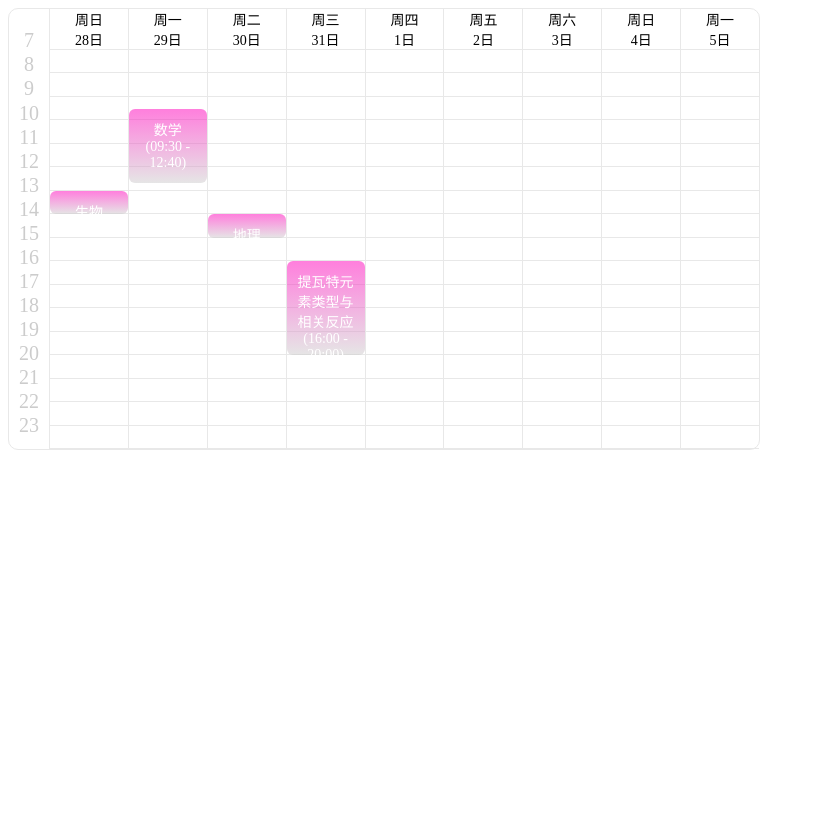
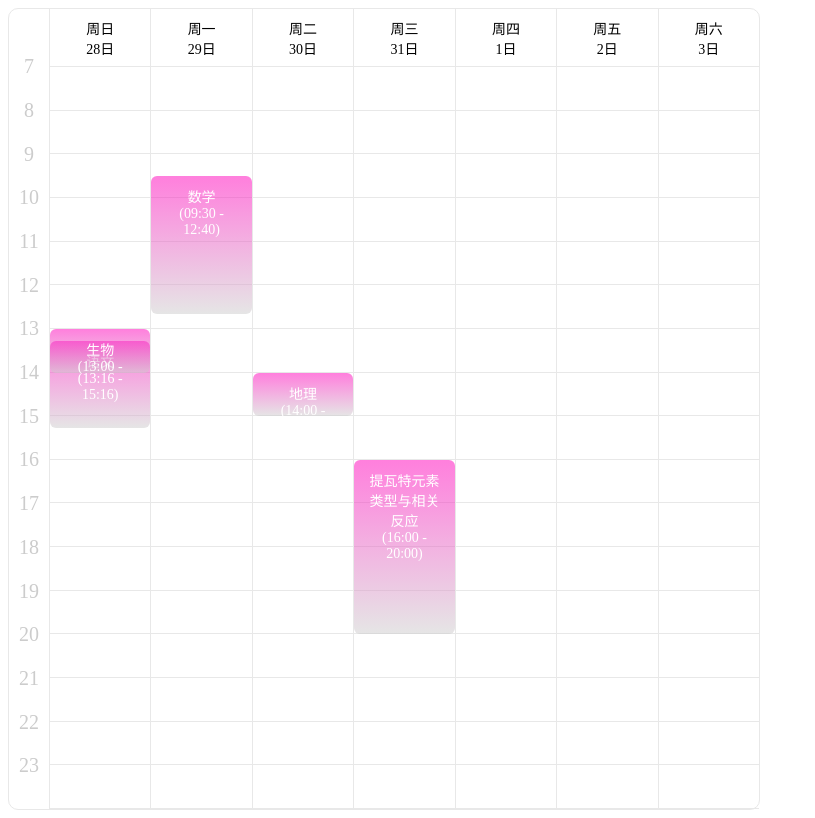
Before and after one commit to CRYM68/ISYM-UI-VUE3, a Vue app: page / in a window 1280 px wide. Shown: the whole page, without its empty margins (0-815 px from the left). Built offline with nearby package versions, Linux system fonts and the light colour scheme.

Commit message:
增加props和时间的校验

```diff
--- a/src/App.vue
+++ b/src/App.vue
@@ -1,7 +1,23 @@
 <script setup>
+import { reactive } from 'vue';
 // import HelloWorld from './components/HelloWorld.vue'
 // import TheWelcome from './components/TheWelcome.vue'
 import Schedule from './components/Schedule/index.vue'
+const sheduleAttrs = reactive({
+  tableConfig: {
+    startDate: new Date(), // 开始日期
+        // 结束日期与显示天数有一个就行
+        // endDate: "", // 结束日期
+        days: 7, // 显示天数
+        timeRange: [7, 23], // 时间范围
+        select: false,
+        // 选择模式下，选择块是否可以覆盖其他类型块
+        selectCover: true,
+        // 选择块数量限制
+        selectNumberRestrict: -1,
+  }
+})
+
 </script>
 
 <template>
@@ -10,10 +26,12 @@ import Schedule from './components/Schedule/index.vue'
   </header>
 
   <main>
-    <Schedule />
+    <Schedule v-bind="sheduleAttrs" class="schedule" />
   </main>
 </template>
 
 <style scoped>
-
+.schedule{
+  height: 100vh;
+}
 </style>
--- a/src/components/Schedule/index.vue
+++ b/src/components/Schedule/index.vue
@@ -92,7 +92,6 @@
             </div>
             <!-- v-if="targetIndex[0] === index && targetIndex[1] === i" -->
 
-
             <!-- v-if="!(targetIndex[0] === index && targetIndex[1] === i)" -->
           </div>
 
@@ -170,10 +169,22 @@ let within_hours = 0;
 let min_time = 1;
 
 const Block = function (target, that) {
-  console.log(target);
+  this.startTimeDateObject = new Date(target.startTime);
+  if (this.startTimeDateObject.toString() === "Invalid Date")
+    throw new Error("Invalid startTime");
+  this.endTimeDateObject = new Date(target.endTime);
+  if (this.endTimeDateObject.toString() === "Invalid Date")
+    throw new Error("Invalid endTime");
+  if (this.endTimeDateObject < this.startTimeDateObject)
+    throw new Error("Invalid data.The end time should be longer than the start time");
+  if (
+    this.endTimeDateObject.getFullYear() !== this.startTimeDateObject.getFullYear() ||
+    this.endTimeDateObject.getMonth() !== this.startTimeDateObject.getMonth() ||
+    this.endTimeDateObject.getDate() !== this.startTimeDateObject.getDate()
+  )
+    throw new Error("Invalid data.The start time and end time should be the same day");
   let height = (start, end) =>
     Math.floor((end - start) / 60000) * (hours_height / 60);
-
   // 计算以tboby为父元素的top
   let top = function (start) {
     const timeRangeStart = that.tableAttrs.timeRange[0];
@@ -181,8 +192,6 @@ const Block = function (target, that) {
     return (distanceHours * 60 + start.getMinutes()) * (hours_height / 60);
   };
   this.content = target.content || "无名"; // 课程名称（模块名称)
-  this.startTimeDateObject = new Date(target.startTime);
-  this.endTimeDateObject = new Date(target.endTime);
   this.startTimeText = this.startTimeDateObject.formatTime("HH:MM");
   this.endTimeText = this.endTimeDateObject.formatTime("HH:MM");
   this.dateText = this.startTimeDateObject.formatTime("YYYY/MM/DD");
@@ -193,7 +202,7 @@ const Block = function (target, that) {
 class SelectBlock extends Block {
   constructor(target, that, index) {
     super(target, that);
-    const { roof, base } = that.computeRootAndBase(this, index)
+    const { roof, base } = that.computeRootAndBase(this, index);
     this.roof = roof;
     this.base = base;
   }
@@ -201,21 +210,37 @@ class SelectBlock extends Block {
 
 export default {
   props: {
-    tableAttrs: {
-      default: {
-        startDate: new Date(), // 开始日期
-        // 结束日期与显示天数有一个就行
-        endDate: "", // 结束日期
-        days: 9, // 显示天数
-        timeRange: [7, 23], // 时间范围
-        select: true,
-        // 选择模式下，选择块是否可以覆盖其他类型块
-        selectCover: false
+    tableConfig: {
+      type: Object,
+      validator: function (value) {
+        for (const key in value) {
+          const target = value[key];
+          switch (key) {
+            case "startDate":
+              if (
+                !(
+                  target instanceof Date ||
+                  new Date(target).toString() == "Invalid Date"
+                )
+              )
+                return false;
+              break;
+            case "days":
+            case "selectNumberRestrict":
+              if (!(typeof target === "number")) return false;
+              break;
+            case "timeRange":
+              if (!(0 < target[0] && target[0] < target[1] && target[1] < 24))
+                return false;
+              break;
+            case "select":
+            case "selectCover":
+              if (!(typeof target === "boolean")) return false;
+              break;
+          }
+        }
+        return true;
       },
-    },
-
-    color: {
-      default: "#000000",
     },
 
     data: {
@@ -223,7 +248,12 @@ export default {
       default: [
         {
           content: "语文", // 显示内容
-          startTime: "2023/05/27 09:00", // 开始时间
+          startTime: new Date(), // 开始时间
+          endTime: new Date(Date.now() + 2 * 60 * 60 *1000), // 结束时间
+        },
+        {
+          content: "Error", // 显示内容
+          startTime: "jkl", // 开始时间
           endTime: "2023/05/27 12:00", // 结束时间
         },
         {
@@ -252,26 +282,6 @@ export default {
           endTime: "2023/05/31 20:00", // 结束时间
         },
       ],
-    },
-
-    time: {
-      type: String,
-      default: null,
-    },
-    // 课表展示对象的id
-    // targetId: {
-    // default: uni.getStorageSync('userId')
-    // },
-    // 课表类型 1 学员 2 教师
-    type: {
-      type: Number,
-      default: 1,
-    },
-
-    // 选择模式
-    select: {
-      type: Boolean,
-      default: false,
     },
 
     // 选择块数量限制
@@ -312,60 +322,28 @@ export default {
 
   data() {
     return {
-      table: [
-        // // 主渲染变量
-        // {
-        //   day: "27",
-        //   date: "27",
-        //   // 原来课程
-        //   plan: [
-        //     {
-        //       id: "", // 数据id
-        //       courseName: "你好世界", // 课程名称（模块名称）
-        //       height: 100, // 个体高度
-        //       top: "", // 与顶部距离
-        //       state: "", // 是否有老师接单（ 学生与讲师数据结构有差异 ）
-        //       status: "", // 状态
-        //     },
-        //   ],
-        //   // 选择块
-        //   select: [
-        //     // 一个选择块必有参数
-        //     {
-        //       height: 0,
-        //       top: 0,
-        //       startTime: "",
-        //       endTime: "",
-        //     },
-        //   ],
-        //   // 供选择块
-        //   assign: [
-        //     // 一个供选择块必有参数
-        //     {
-        //       // 一个供选择中的选择快必有参数
-        //       selected_time: {
-        //         top: "",
-        //         height: "",
-        //         startTime: "",
-        //         endTime: "",
-        //       },
-        //     },
-        //   ],
-        // },
-      ],
-
-      // 关于时间选择的一些参数
-      targetIndex: null,
-
-      // 小时高度
-      timestampItemHeight: 0,
-
-      // 解决视图不更新问题
-      update: false,
+      table: [],
     };
   },
 
   computed: {
+    tableAttrs() {
+      return Object.assign(
+        {
+          startDate: new Date(), // 开始日期
+          // 结束日期与显示天数有一个就行
+          // endDate: "", // 结束日期
+          days: 7, // 显示天数
+          timeRange: [7, 23], // 时间范围
+          select: true,
+          // 选择模式下，选择块是否可以覆盖其他类型块
+          selectCover: false,
+          // 选择块数量限制
+          selectNumberRestrict: -1,
+        },
+        this.tableConfig
+      );
+    },
     timestamp() {
       const [start, end] = this.tableAttrs.timeRange;
       const stamp = [];
@@ -432,11 +410,12 @@ export default {
 
     // 计算一个时间块的上限下限位置
     computeRootAndBase(block, index) {
-      console.log('block', block, index);
+      console.log("block", block, index);
       // 上方元素的底部top（元素的最大顶部top，下方元素的顶部top（元素底部最大top）
-      let roof = 0, base = tbody;
-      if(this.tableAttrs.selectCover) return { roof, base };
-      const tl = this.table[index]
+      let roof = 0,
+        base = tbody;
+      if (this.tableAttrs.selectCover) return { roof, base };
+      const tl = this.table[index];
       // 总计此tl上的selectblock与block
       let target = tl.block.concat(tl.selectBlock);
 
@@ -489,10 +468,10 @@ export default {
       // 根据top(与tbody的距离)计算时间
       // console.log('top', top);
       // 极限值判断
-      if(top === tbody) {
+      if (top === tbody) {
         let hours = this.tableAttrs.timeRange[1] + 1;
-        if(hours === 24) hours = 0;
-        return (hours < 10 ? "0" + hours : hours) + ':' + '00'
+        if (hours === 24) hours = 0;
+        return (hours < 10 ? "0" + hours : hours) + ":" + "00";
       }
       const timeRangeStart = this.tableAttrs.timeRange[0];
       const totalMinute = (top * 60) / hours_height; // 总分钟数
@@ -511,7 +490,6 @@ export default {
       //   (hours += 1), (minute = 0);
       // }
 
-
       return (
         (hours < 10 ? "0" + hours : hours) +
         ":" +
@@ -525,30 +503,30 @@ export default {
 
     // 添加普通选择块
     appendSelectBlock(event, tlIndex, index) {
-      console.log("appendSelectBlock", event, tlIndex);
       if (!this.tableAttrs.select) return; // 是否开启选择模式
       let top = event.target.offsetTop; // 点击元素与tbody距离
       const dateText = this.table[tlIndex].dateText;
-      const timeRangeStart = this.tableAttrs.timeRange[0]
+      const timeRangeStart = this.tableAttrs.timeRange[0];
       let obj = new SelectBlock(
         {
           // 会有误差出现
           // startTime: dateText + " " + this.computeTimeByTop(top),
           // endTime: dateText + " " + this.computeTimeByTop(hours_height + top),
-          startTime: (function(){
+          startTime: (function () {
             let hours = timeRangeStart + index;
-            return `${dateText} ${(hours < 10 ? "0" + hours : hours)}:00`;
+            return `${dateText} ${hours < 10 ? "0" + hours : hours}:00`;
           })(),
 
-          endTime: (function(){
+          endTime: (function () {
             let hours = timeRangeStart + index + 1;
-            return `${dateText} ${(hours < 10 ? "0" + hours : hours)}:00`;
+            return `${dateText} ${hours < 10 ? "0" + hours : hours}:00`;
           })(),
         },
-        this, tlIndex
+        this,
+        tlIndex
       );
       // let {roof, base} = this.computeRootAndBase()
-      this.table[tlIndex].selectBlock.push(obj)
+      this.table[tlIndex].selectBlock.push(obj);
       // let currentTime = new Date();
       // currentTime.setHours(currentTime.getHours() + within_hours); // 当前时间的12小时后
 
@@ -654,9 +632,9 @@ export default {
       let top = target.top - change;
       let limitTop = target.top + target.height - hours_height;
       if (top < target.roof) {
-        top = target.roof
+        top = target.roof;
         height = target.height + target.top - target.roof;
-        console.log('height', height);
+        console.log("height", height);
       } else if (top > limitTop) top = limitTop;
 
       if (height <= hours_height) {
@@ -965,10 +943,14 @@ export default {
       // };
 
       this.data.forEach((item) => {
+        try {
           item = Object.assign(item, new Block(item, this));
           this.table.forEach((e) => {
             if (e.dateText === item.dateText) e.block.push(item);
           });
+        } catch (err) {
+          console.error(err);
+        }
       });
       console.log("data", this.data, this.table);
       // }
@@ -1027,7 +1009,7 @@ export default {
         this.dateText = date.formatTime("YYYY/MM/DD");
         // 便面后面push数据报错，这里先定义
         this.block = [];
-        if(select) this.selectBlock = [];
+        if (select) this.selectBlock = [];
         // this.assign = [];
         this.dayText = date.getDayText("周");
       };
@@ -1048,12 +1030,14 @@ export default {
       this.$nextTick(() => {
         tbody = document.querySelector("#tbody").offsetHeight;
         // hours_height = document.querySelector("#td").offsetHeight;
-        hours_height = tbody / (this.tableAttrs.timeRange[1] - this.tableAttrs.timeRange[0] + 1);
+        hours_height =
+          tbody /
+          (this.tableAttrs.timeRange[1] - this.tableAttrs.timeRange[0] + 1);
         // 移动过程中小数误差很小没人在意，但是在极点和生成块的时候，可时间手动去掉误差
-        console.dir(document.querySelector("#td") );
+        console.dir(document.querySelector("#td"));
         console.dir(document.querySelector("#tbody"));
         this.computeBlock();
-        console.table('hoursHeight',hours_height);
+        console.table("hoursHeight", hours_height);
       });
     },
   },
@@ -1076,7 +1060,7 @@ $BDC: #e8e8e8;
   display: flex;
   // height: 994px;
   width: 750px;
-  height: 440px;
+  height: 100%;
   border: 1px solid $BDC;
   border-radius: 10px;
   background-color: #ffffff;
@@ -1136,6 +1120,7 @@ $BDC: #e8e8e8;
         flex-direction: column;
         position: relative;
         z-index: 1;
+        overflow: hidden;
         .td {
           width: 100%;
           flex: 1;
@@ -1145,6 +1130,7 @@ $BDC: #e8e8e8;
         .block {
           position: absolute;
           left: 0;
+          overflow: hidden;
           background: linear-gradient(#ff00bb80, #cccccc80);
           user-select: none;
           .content {
@@ -1195,19 +1181,17 @@ $BDC: #e8e8e8;
           border-radius: 6px;
           background-color: #2bbff8;
           opacity: 0.7;
-          overflow: hidden;
-          // color: #fff;
-          // font-size: 20px;
           display: flex;
           flex-direction: column;
           justify-content: space-between;
+          overflow: hidden;
           .top_arrow,
           .bottom_arrow {
             height: 12px;
             background: #2ffff880;
             text-align: center;
             flex-shrink: 0;
-            display: flex;
+            display: none;
             justify-content: center;
             align-items: center;
             .arrow {
@@ -1225,13 +1209,15 @@ $BDC: #e8e8e8;
               transform: rotate(225deg);
             }
           }
-          // .icon-jiantou {
-          //   background-color: rgba(0, 0, 0, 0.1);
-          // }
+          &:hover {
+            .top_arrow,
+            .bottom_arrow {
+              display: flex;
+            }
+          }
           .show-time {
             flex: 1;
             overflow: hidden;
-            margin: 5px 0;
             height: 100%;
             display: flex;
             flex-direction: column;
@@ -1242,15 +1228,7 @@ $BDC: #e8e8e8;
               text-align: center;
             }
           }
-          // .icon-cuo2 {
-          //   position: absolute;
-          //   top: -20px;
-          //   left: -20px;
-          //   z-index: 9;
-          //   color: #333333;
-          // }
         }
-
         // 供选择块
         .assign {
           width: 100%;
```
Lines whose indentation alone changed are shown as unchanged.
